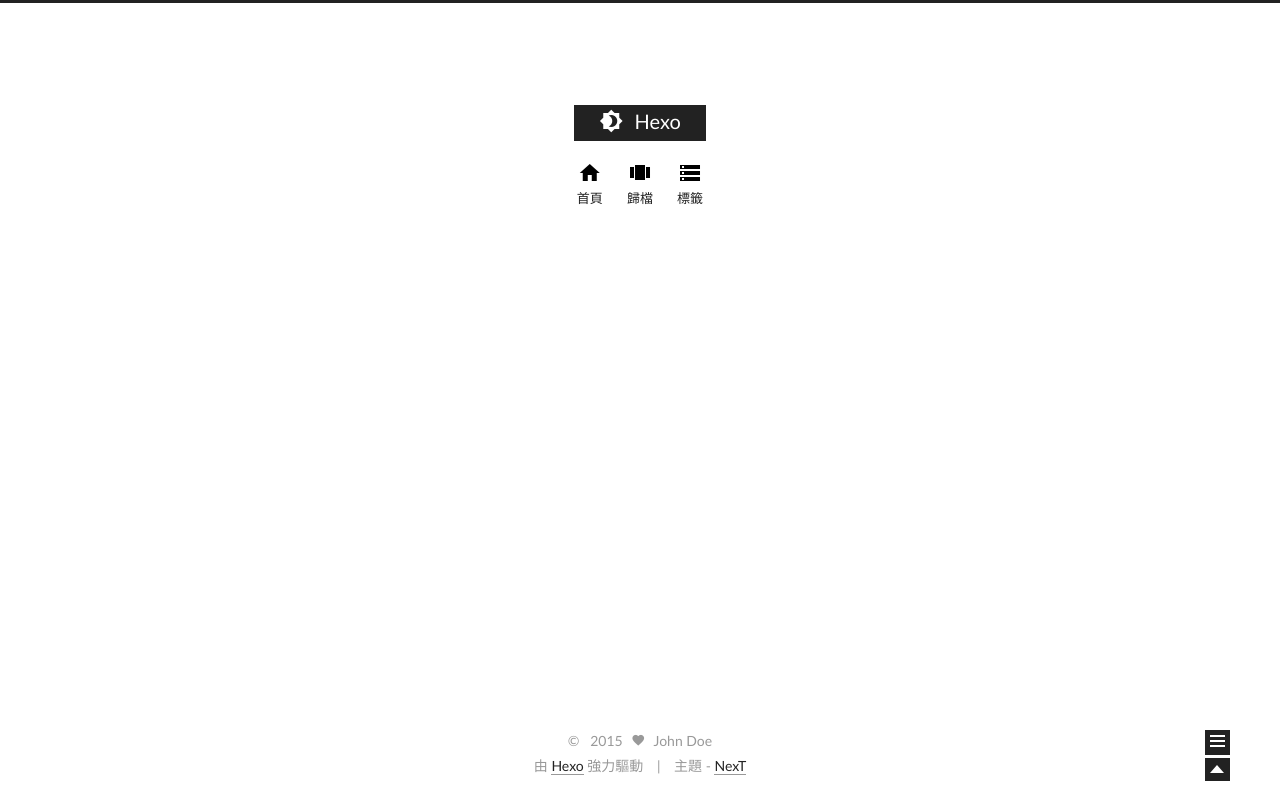
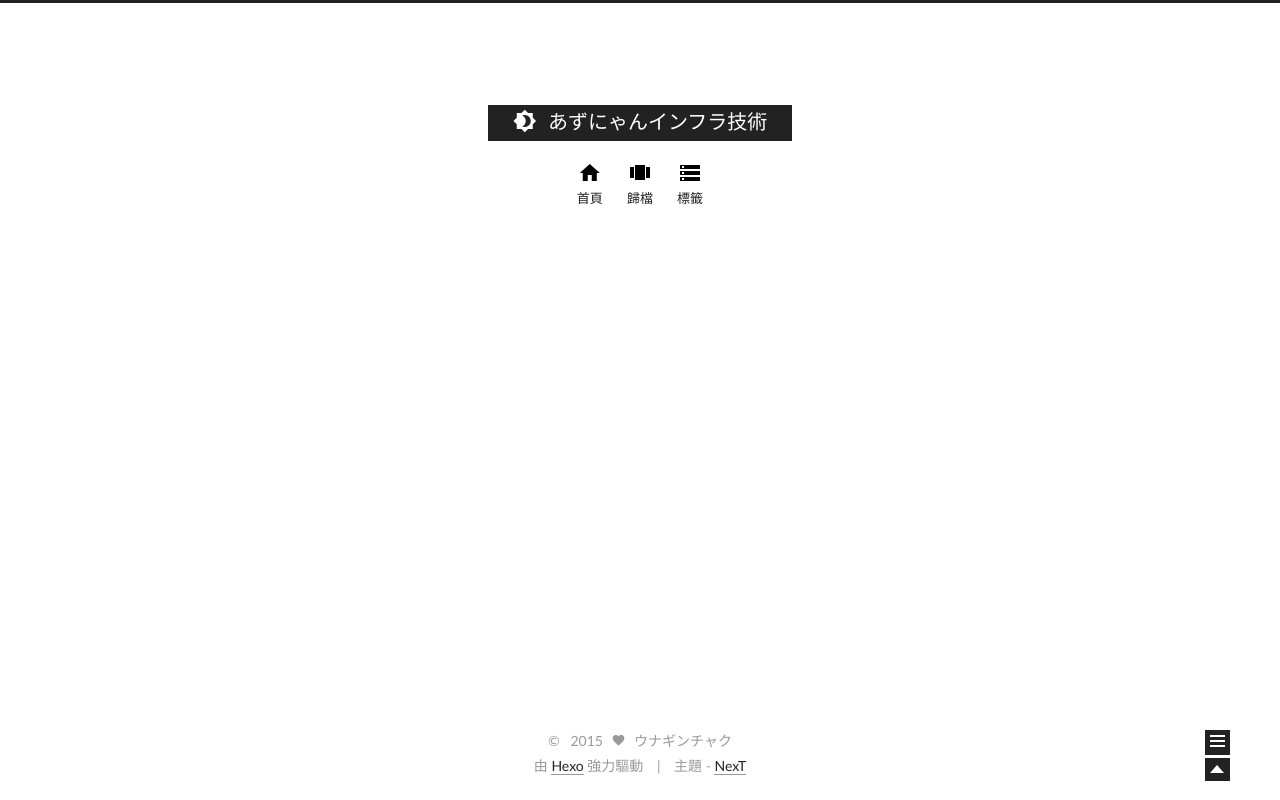
Before and after one commit to pitekusu/pitekusu.github.io, a plain HTML site: page tags/index.html in a window 1280 px wide. Drawn offline with Linux system fonts and the light colour scheme.

Commit message:
Site updated: 2015-04-22 12:50:05

```diff
--- a/tags/index.html
+++ b/tags/index.html
@@ -33,7 +33,7 @@
 
 
 
-    tags // Hexo
+    tags // あずにゃんインフラ技術
 
 </title>
 </head>
@@ -50,7 +50,7 @@
       <span class="logo">
         <i class="icon-logo"></i>
       </span>
-      <span class="site-title">Hexo</span>
+      <span class="site-title">あずにゃんインフラ技術</span>
   </a>
   <span class="logo-line-after"><i></i></span>
 </h1>
@@ -122,8 +122,8 @@
 
       <div class="site-overview">
         <div class="site-author motion-element">
-          <img class="site-author-image" src="/images/default_avatar.jpg" alt="John Doe" />
-          <p class="site-author-name">John Doe</p>
+          <img class="site-author-image" src="/images/default_avatar.jpg" alt="ウナギンチャク" />
+          <p class="site-author-name">ウナギンチャク</p>
         </div>
         <p class="site-description motion-element"></p>
         <div class="site-state motion-element">
@@ -178,7 +178,7 @@
   <span class="with-love">
     <i class="icon-heart"></i>
   </span>
-  <span class="author">John Doe</span>
+  <span class="author">ウナギンチャク</span>
 </div>
 
 <div class="powered-by">
```
Also changed, not shown: 2015/04/22/hello-world/index.html (+5 -5 lines), archives/2015/04/index.html (+5 -5 lines), archives/2015/index.html (+5 -5 lines), archives/index.html (+5 -5 lines), index.html (+5 -5 lines).
